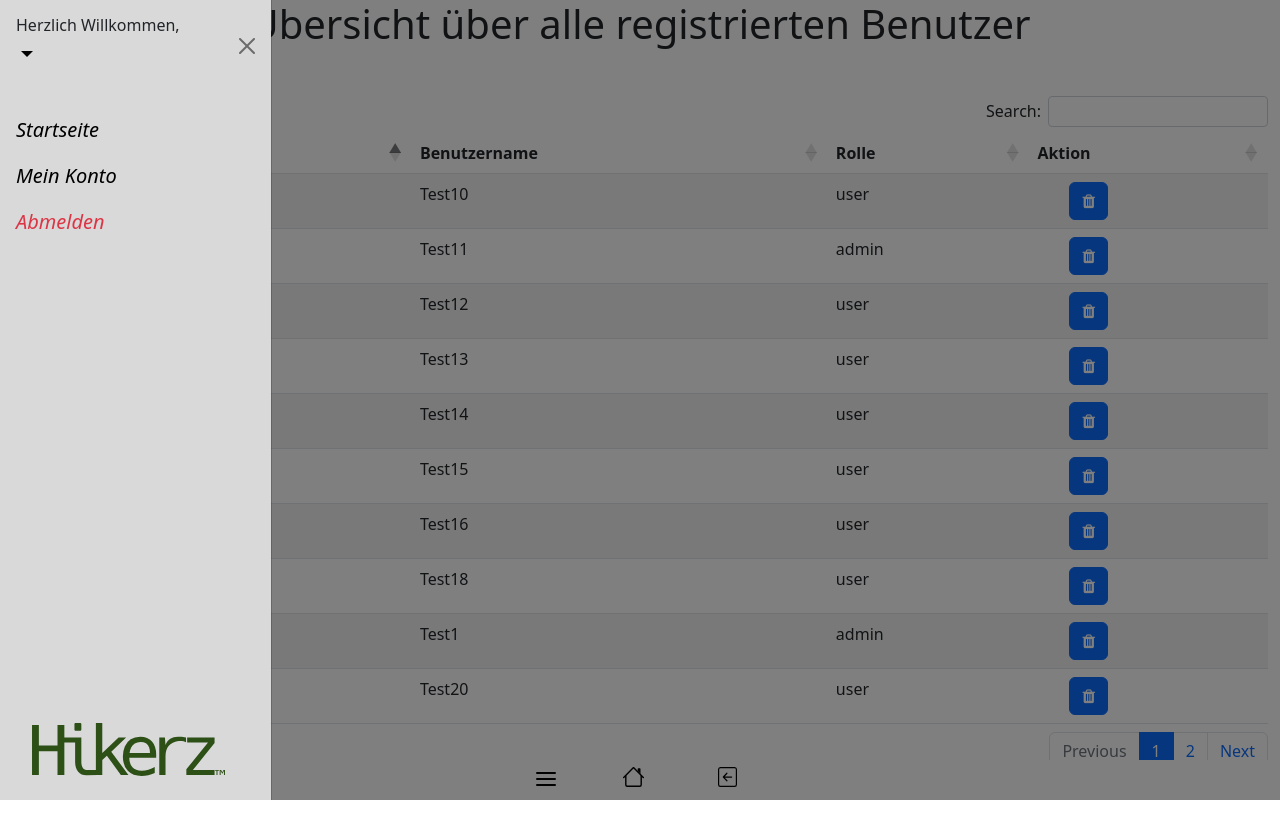
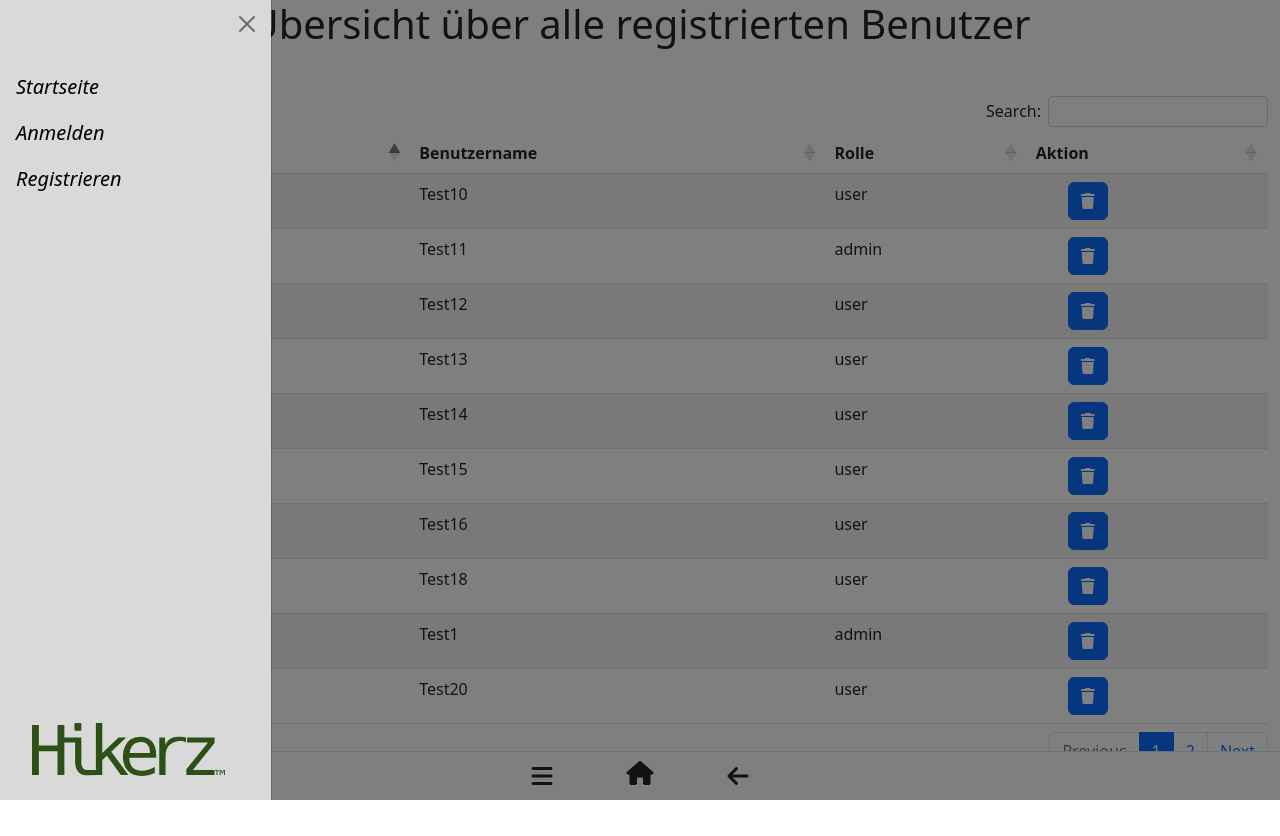
Before and after one commit to swssl/webt-projekt, a Flask app: page /adminbereich in a window 1280 px wide, after a click that opens the changed part. Run offline with Flask 2, Linux system fonts and the light colour scheme; some libraries are stand-ins or nearby versions.

Commit message:
Added role-dependent links in navbar

```diff
--- a/hikerz/templates/base.html
+++ b/hikerz/templates/base.html
@@ -14,7 +14,9 @@
     <link rel="stylesheet" href="https://cdnjs.cloudflare.com/ajax/libs/twitter-bootstrap/5.1.3/css/bootstrap.min.css">-->
     <link rel="stylesheet" href="https://cdn.datatables.net/1.12.0/css/dataTables.bootstrap5.min.css">
     <!-- Add icon library -->
-    <link rel="stylesheet" href="https://cdnjs.cloudflare.com/ajax/libs/font-awesome/4.7.0/css/font-awesome.min.css">
+    <!-- <link rel="stylesheet" href="https://cdnjs.cloudflare.com/ajax/libs/font-awesome/4.7.0/css/font-awesome.min.css"> -->
+    <link rel="stylesheet" href="https://cdnjs.cloudflare.com/ajax/libs/font-awesome/6.1.1/css/all.min.css" integrity="sha512-KfkfwYDsLkIlwQp6LFnl8zNdLGxu9YAA1QvwINks4PhcElQSvqcyVLLD9aMhXd13uQjoXtEKNosOWaZqXgel0g==" crossorigin="anonymous" referrerpolicy="no-referrer" />
+    {%block header%}{%endblock%}
 </head>
 
 <body>
@@ -22,6 +24,7 @@
     <div class="offcanvas offcanvas-start w-75" style="max-width: 17em; background-color:#d9d9d9" id="offcanvas"
         data-bs-keyboard="false" data-bs-backdrop="true">
         <div class="offcanvas-header">
+            {%if current_user.is_authenticated%}
             <div class="offcanvas-title d-sm-block" id="offcanvas">
                 <h6>Herzlich Willkommen,</h6>
                 <h5 class="dropdown" style="font-weight: bold;"><a href="#" style="color:black"
@@ -37,28 +40,71 @@
                         <li><a class="dropdown-item" href="/logout">Abmelden</a></li>
                     </ul>
                 </h5>
-                <h6 style="color: grey;">{{current_user.rolle}}</h6>
+                {%if current_user.rolle==1%}<h6 class="text-success">Mit Admin-Rechten</h6>{%endif%}
             </div>
+            {%else%}
+            <div class="col"></div>  <!-- Benutzernme wird ausgeblendet wenn keiner angemeldet ist -->
+            {%endif%}
             <button type="button" class="btn-close text-reset" data-bs-dismiss="offcanvas" aria-label="Close"></button>
         </div>
         <div class="offcanvas-body px-0">
             <ul class="nav nav-pills flex-column mb-sm-auto mb-0 align-items-start" id="menu">
+                {%if current_user.is_authenticated%}
                 <li class="nav-item">
                     <a href="/home" class="nav-link text-truncate">
                         <i class="fs-5 bi-house">Startseite</i>
                     </a>
                 </li>
-                <!-- TODO: In dieser Liste stehen die Einträge der Seitenleiste -->
+                <!-- TODO: Fehlende Lins ergänzen -->
+                <li class="nav-item">
+                    <a href="#" class="nav-link text-truncate">
+                        <i class="fs-5 bi-house">Karte</i>
+                    </a>
+                </li>
+                <li class="nav-item">
+                    <a href="/routeoverview" class="nav-link text-truncate">
+                        <i class="fs-5 bi-house">Touren anzeigen</i>
+                    </a>
+                </li>
+                <li class="nav-item">
+                    <a href="#" class="nav-link text-truncate">
+                        <i class="fs-5 bi-house">Tour hochladen</i>
+                    </a>
+                </li>
                 <li class="nav-item">
                     <a href="/profil/{{current_user.username}}" class="nav-link text-truncate">
                         <i class="fs-5 bi-house">Mein Konto</i>
                     </a>
                 </li>
+                {%if current_user.rolle ==1%}
+                <li class="nav-item">
+                    <a href="/adminbereich" class="nav-link text-truncate">
+                        <i class="fs-5 bi-house text-secondary">Benutzerverwaltung</i>
+                    </a>
+                </li>
+                {%endif%}
                 <li class="nav-item">
                     <a href="/logout" class="nav-link text-truncate">
                         <i class="fs-5 bi-house text-danger">Abmelden</i>
                     </a>
                 </li>
+                {%else%}
+                <li class="nav-item">
+                    <a href="/" class="nav-link text-truncate">
+                        <i class="fs-5 bi-house">Startseite</i>
+                    </a>
+                </li>
+                <li class="nav-item">
+                    <a href="/login" class="nav-link text-truncate">
+                        <i class="fs-5 bi-house">Anmelden</i>
+                    </a>
+                </li>
+                <li class="nav-item">
+                    <a href="/register" class="nav-link text-truncate">
+                        <i class="fs-5 bi-house">Registrieren</i>
+                    </a>
+                </li>
+                {%endif%}
             </ul>
             <div class="row">
                 <img style="position: absolute; bottom: 1.5em; width: 80%; margin-left:2em" src="{{url_for('static',
@@ -73,22 +119,27 @@
     </div>
 
     <!-- Navigattionselemente am Boden der Seite -->
-    <ul class="nav justify-content-center fixed-bottom" style="background-color:white">
+    <ul class="nav justify-content-center fixed-bottom border-top align-middle" style="background-color:white">
         <li class="nav-item mx-4">
-            <button class="btn float-start" data-bs-toggle="offcanvas" data-bs-target="#offcanvas" role="button"
-                style="padding: 0.3em">
-                <img src="{{url_for('static', filename='img/menu.svg')}}">
+            <button class="btn float-start" data-bs-toggle="offcanvas" data-bs-target="#offcanvas" role="button" style="height:3em">
+                <i class="fa fa-bars fa-xl"></i>
             </button>
         </li>
         <li class="nav-item mx-4">
-            <a class="btn float-start" href="/home" role="button" style="padding:0.3">
-                <img src="{{url_for('static', filename='img/house.svg')}}" style="height: 1.2em;margin-bottom:0.4em;">
-            </a>
+            {%if current_user.is_authenticated%}
+                <a class="btn float-start py-2" href="/home" role="button">
+                    <i class="fa fa-house fa-xl"></i>
+                </a>
+            {%else%}
+                <a class="btn float-start py-2" href="/" role="button">
+                    <i class="fa fa-house fa-xl"></i>
+                </a>
+            {%endif%}
         </li>
         <li class="nav-item mx-4">
-            <a class="btn float-start" onclick="window.history.back()" role="button" style="padding:0.3">
-                <img src="{{url_for('static', filename='img/arrow_left.svg')}}" style="height: 1.2em;margin-bottom:0.4em;">
-            </a>
+            <button class="btn float-start" onclick="window.history.back()" role="button" style="height:3em">
+                <i class="fa fa-arrow-left fa-xl"></i>
+            </button>
         </li>
     </ul>
 
```
